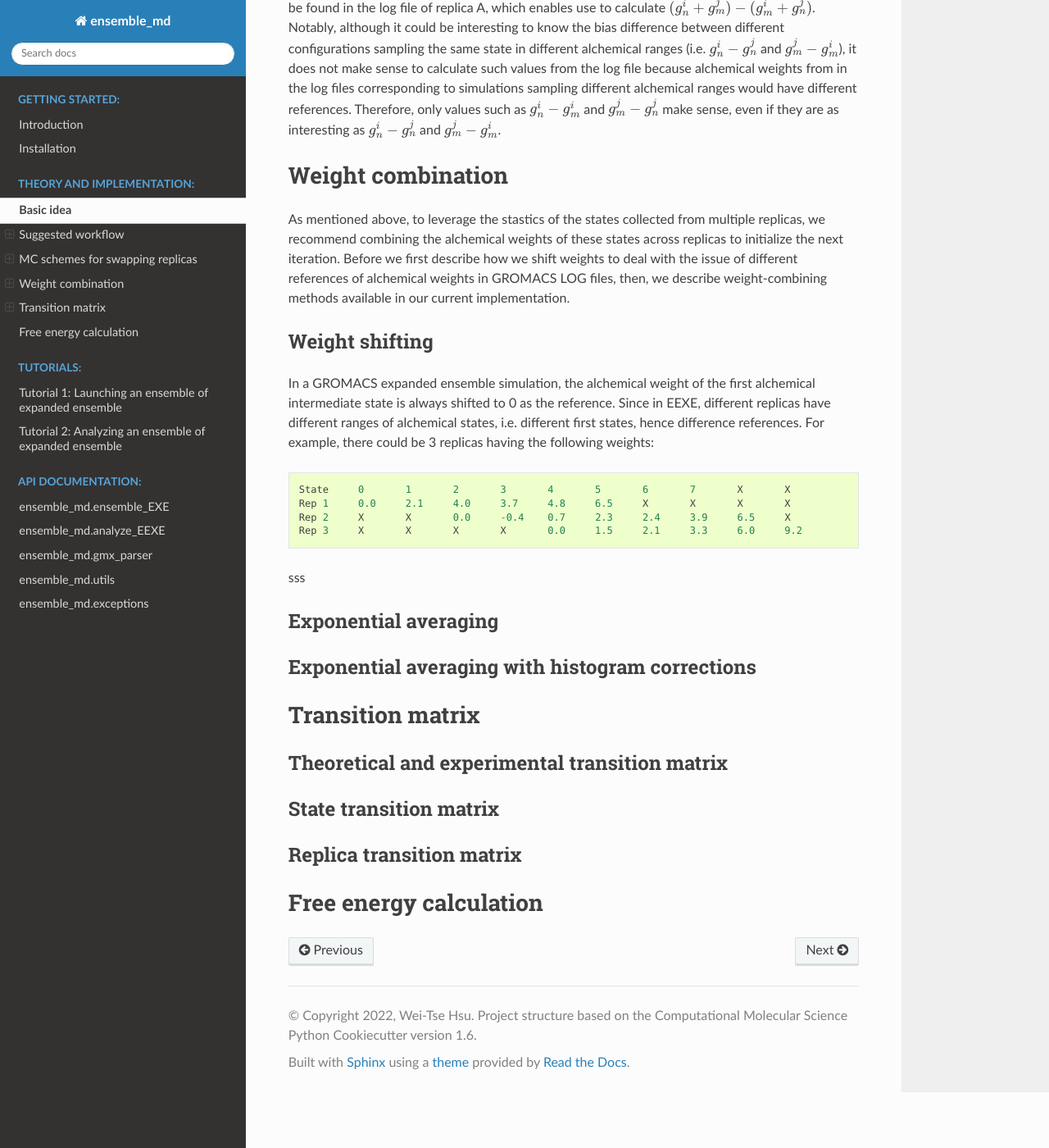
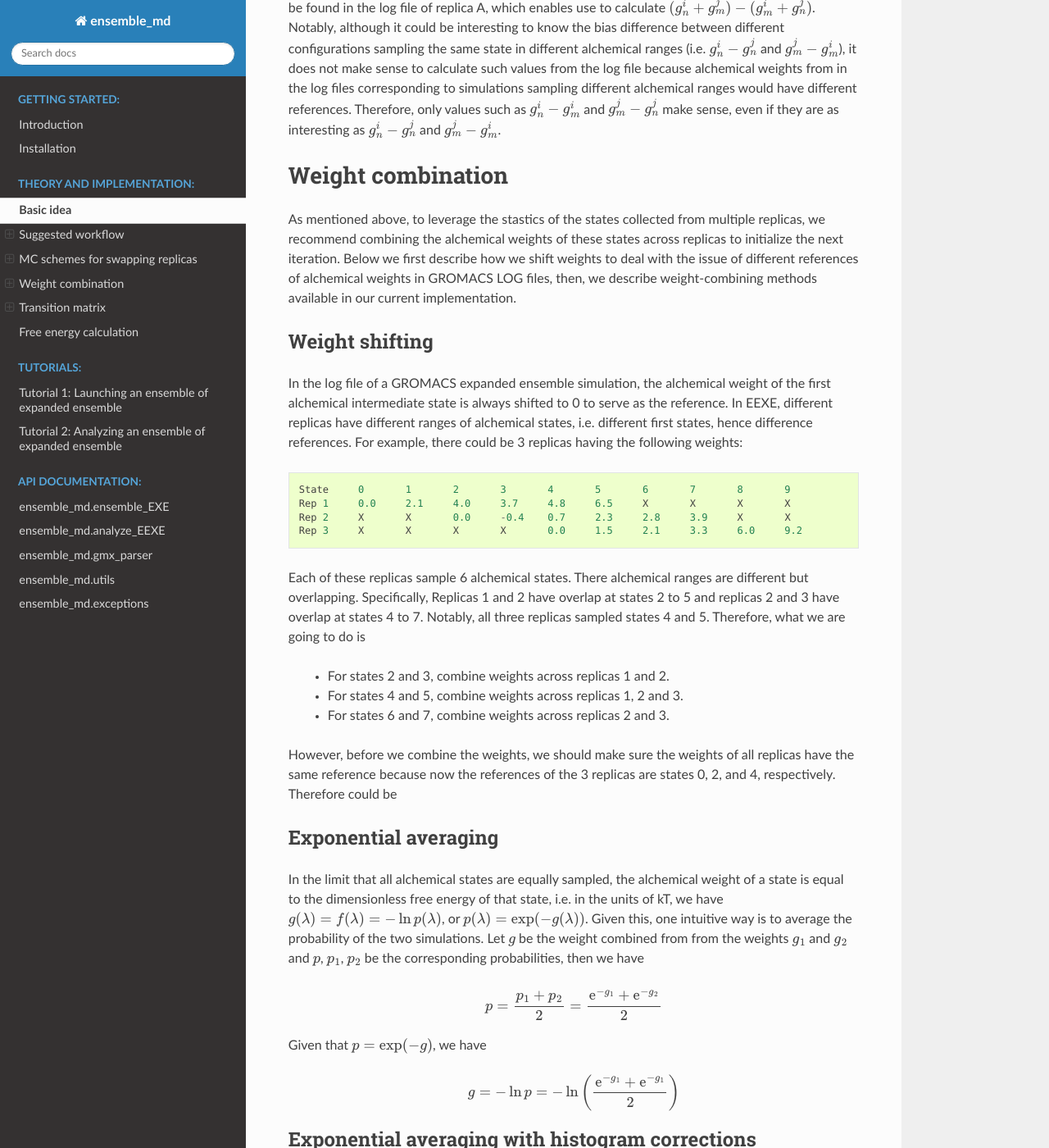
Before and after one commit to wehs7661/ensemble_md, a Sphinx documentation site: the page built from docs/theory_implementation.rst, in a window 1280 px wide and 1400 px high, scrolled down 7957 px. Shown: the whole window at 82% size. Built offline with Sphinx 7.4.7 and the Read the Docs theme 2.0.0, drawn with Linux system fonts in a browser that asks for light colours; some of the changed text lies outside the part shown.

Commit message:
Added descriptions about the weight-combining methods in the documentation

```diff
--- a/docs/theory_implementation.rst
+++ b/docs/theory_implementation.rst
@@ -404,31 +404,78 @@ sampling different alchemical ranges would have different references. Therefore,
 Weight combination
 ==================
 As mentioned above, to leverage the stastics of the states collected from multiple replicas, we recommend
-combining the alchemical weights of these states across replicas to initialize the next iteration. Before
+combining the alchemical weights of these states across replicas to initialize the next iteration. Below
 we first describe how we shift weights to deal with the issue of different references of alchemical weights
 in GROMACS LOG files, then, we describe weight-combining methods available in our current implementation.
 
 Weight shifting
 ---------------
-In a GROMACS expanded ensemble simulation, the alchemical weight of the first alchemical intermediate state
-is always shifted to 0 as the reference. Since in EEXE, different replicas have different ranges of alchemical
+In the log file of a GROMACS expanded ensemble simulation, the alchemical weight of the first alchemical intermediate state
+is always shifted to 0 to serve as the reference. In EEXE, different replicas have different ranges of alchemical
 states, i.e. different first states, hence difference references. For example, there could be 3 replicas having
 the following weights:
 
 ::
 
-    State     0       1       2       3       4       5       6       7       X       X
+    State     0       1       2       3       4       5       6       7       8       9
     Rep 1     0.0     2.1     4.0     3.7     4.8     6.5     X       X       X       X
-    Rep 2     X       X       0.0     -0.4    0.7     2.3     2.4     3.9     6.5     X
+    Rep 2     X       X       0.0     -0.4    0.7     2.3     2.8     3.9     X       X
     Rep 3     X       X       X       X       0.0     1.5     2.1     3.3     6.0     9.2
 
-sss
+Each of these replicas sample 6 alchemical states. There alchemical ranges are different but overlapping. Specifically,
+Replicas 1 and 2 have overlap at states 2 to 5 and replicas 2 and 3 have overlap at states 4 to 7. Notably, all
+three replicas sampled states 4 and 5. Therefore, what we are going to do is
+
+  - For states 2 and 3, combine weights across replicas 1 and 2.
+  - For states 4 and 5, combine weights across replicas 1, 2 and 3.
+  - For states 6 and 7, combine weights across replicas 2 and 3.
+
+However, before we combine the weights, we should make sure the weights of all replicas have the same reference because now
+the references of the 3 replicas are states 0, 2, and 4, respectively. Therefore could be
+
 
 Exponential averaging
 ---------------------
+In the limit that all alchemical states are equally sampled, the alchemical weight of a state
+is equal to the dimensionless free energy of that state, i.e. in the units of kT, we have
+:math:`g(\lambda)=f(\lambda)=-\ln p(\lambda)`, or :math:`p(\lambda)=\exp(-g(\lambda))`. Given this,
+one intuitive way is to average the probability of the two simulations. Let :math:`g` be the weight combined from
+from the weights :math:`g_1` and :math:`g_2` and :math:`p`, :math:`p_1`, :math:`p_2` be the corresponding
+probabilities, then we have
+
+.. math::
+  p = \frac{p_1+p_2}{2} = \frac{\text{e}^{-g_1} + \text{e}^{-g_2}}{2}
+
+Given that :math:`p=\exp(-g)`, we have
+
+.. math::
+  g = -\ln p = -\ln\left(\frac{\text{e}^{-g_1} + \text{e}^{-g_1}}{2} \right)
 
 Exponential averaging with histogram corrections
 ------------------------------------------------
+During the simulation, the histogram of the state visitation is generally not flat, such that
+:math:`g` is no longer equal to the dimensionless free energy, i.e. :math:`g(\lambda)=-\ln p(\lambda)`
+is no longer true. However, the ratio of counts is equal to the ratio of probabilities, whose natural
+logarithm is equal to the free energy difference of the states of interest. With this, we can do
+the following corrections before combining the weights:
+
+.. math::
+  g_k'=g_k + \ln\left(\frac{N_{k-1}}{N_k}\right)
+
+where :math`g_k'` is the corrected alchemical weight and :math:`N_{k-1}` and :math:`N_k` are the histogram
+counts of states :math:`k-1` and :math:`k`. Combining this correction with exponential averaging, we have
+
+.. math::
+  g =  -\ln\left(\frac{\text{e}^{-g_1'} + \text{e}^{-g_2'}}{2} \right)
+
+where :math:`g_1'` and :math:`g_2'` are weights corrected based on their histogram counts.
+
+Notably, this histogram correction should be carried out before shifting the weights, so the workflow we be
+first correcting the weights, shifting the weights, and finally combining the weights. Also, this correction
+method can be overcorrect the weights when the histogram counts :math:`N_k` or :math:`N_{k-1}` are too low.
+To deal with this, the user can choose to specify :code:`N_cutoff` in the input YAML file, so that the the histogram
+correction will performed only when :math:`\text{argmin}(N_k, N_{k-1})` is larger than the cutoff, otherwise this method
+will reduce to the standard exponential averaging method.
 
 Transition matrix
 =================
```
Also changed, not shown: 1 other file.
